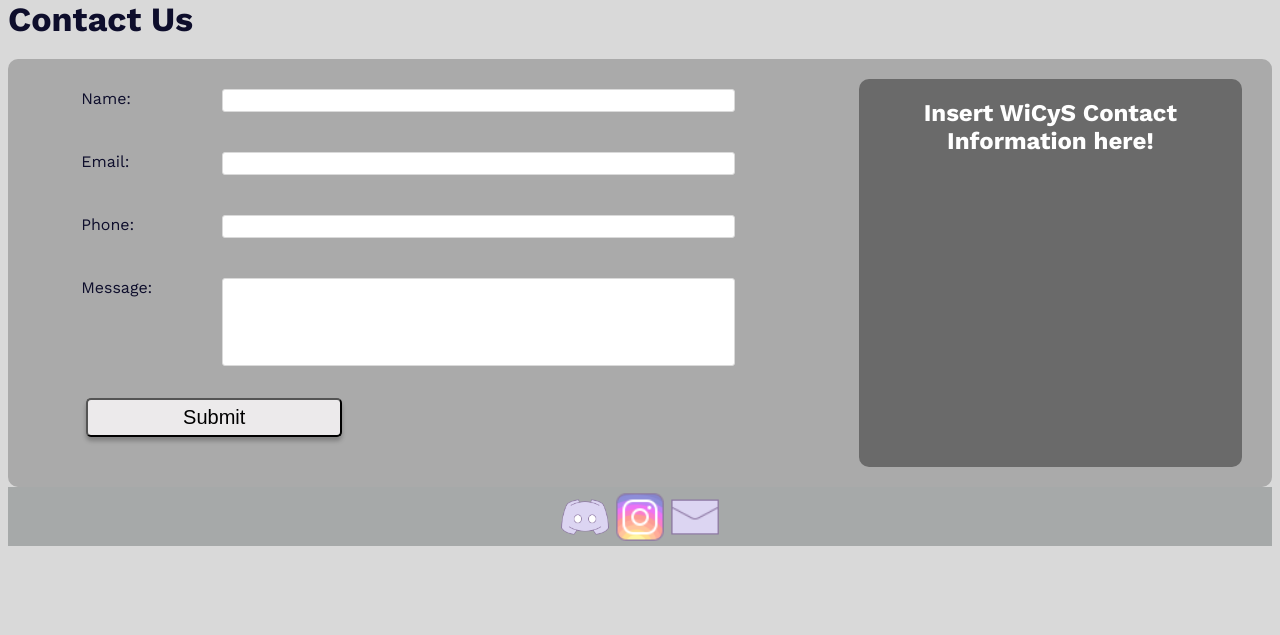
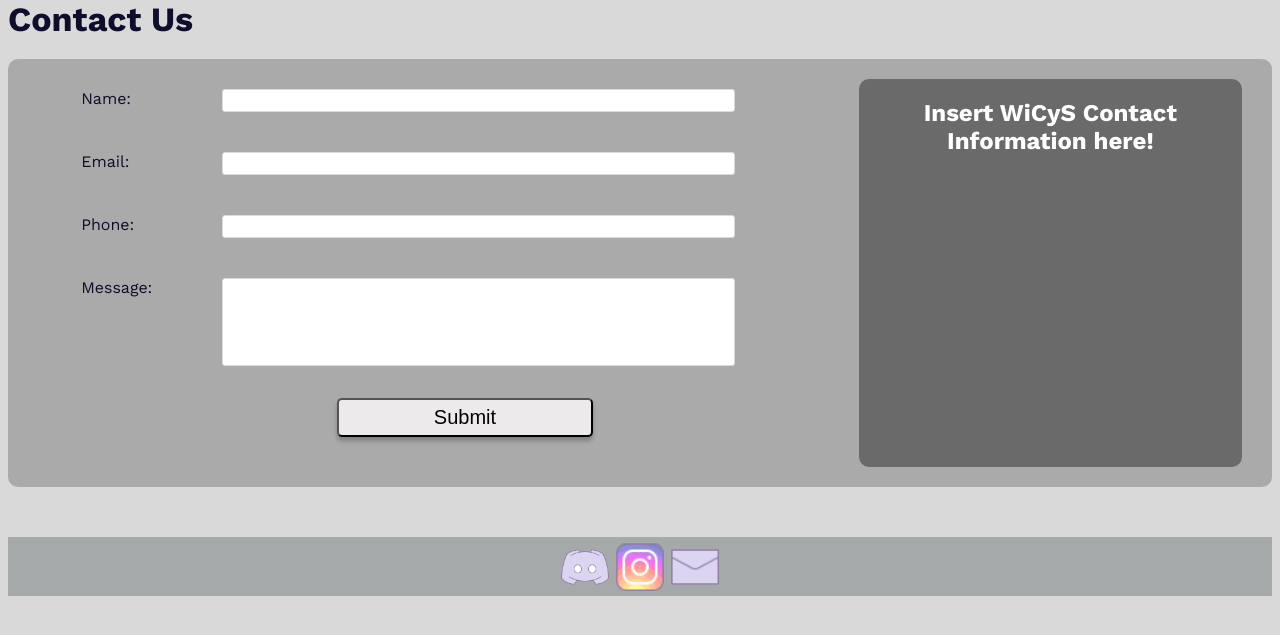
Before and after one commit to jamie-dang-n/wicys-at-osu-website, a Node server app: page /contact in a window 1280 px wide. Shown: the part 79-714 px from the top of the page. Run offline with Node 20, Linux system fonts and the light colour scheme; some libraries are stand-ins or nearby versions.

Commit message:
Added a top margin to the footer

```diff
--- a/static/style.css
+++ b/static/style.css
@@ -217,6 +217,7 @@ ul {
 
 /* footer */
 footer {
+    margin-top: 50px;
     text-align: center;
     background-color: #A6A9A9;
 }
@@ -305,6 +306,11 @@ input[type=file] {
     justify-content: center;
 }
 
+#contactSubmitButtonContainer {
+    display: flex;
+    justify-content: center;
+}
+
 /* Buttons Styling */
 input::file-selector-button {
     flex-shrink: 0;
--- a/views/contactPage.handlebars
+++ b/views/contactPage.handlebars
@@ -31,8 +31,8 @@
                 </div>
 
                 <div class="formInputContainer">
-                    <div class="formInputElement">
-                        <input type="submit" value="Submit" id="contactSubmit">
+                    <div class="formInputElement" id="contactSubmitButtonContainer">
+                        <input type="submit" value="Submit">
                     </div>
                 </div>
             </form>
--- a/views/layouts/main.handlebars
+++ b/views/layouts/main.handlebars
@@ -21,7 +21,9 @@
     </header>
 
     <body>
-        {{{body}}}
+        <main>
+            {{{body}}}
+        </main>
     </body>
 
     <footer>
```
